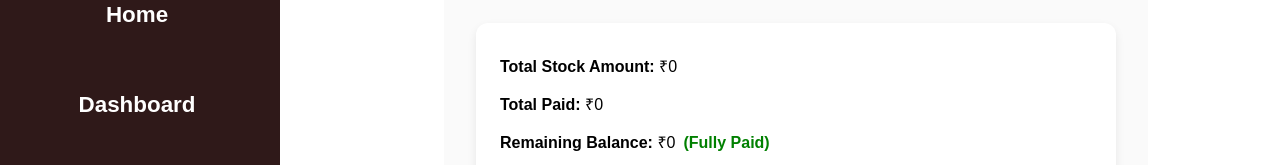
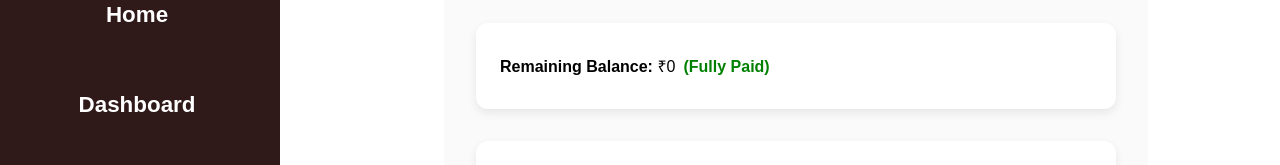
Before and after one commit to priyanshuvatsyan/JNTIMS, a React (Vite) app: page /bills/1 in a window 1280 px wide. Shown: the part 202-367 px from the top of the page. Built offline with nearby package versions, Linux system fonts and the light colour scheme; no server answers; the database is empty.

Commit message:
Removed total payment

```diff
--- a/src/components/PaymentsDetails.jsx
+++ b/src/components/PaymentsDetails.jsx
@@ -153,8 +153,7 @@ export default function PaymentsDetails() {
       <h2 className="payments-heading">Payments for Company</h2>
 
       <div className="summary-card">
-        <p><strong>Total Stock Amount:</strong> ₹{totalStockAmount}</p>
-        <p><strong>Total Paid:</strong> ₹{cumulativePaid}</p>
+
         <p>
           <strong>Remaining Balance:</strong> ₹{Math.max(remainingBalance, 0)}
           {remainingBalance <= 0 && <span className="paid-status">(Fully Paid)</span>}
```
